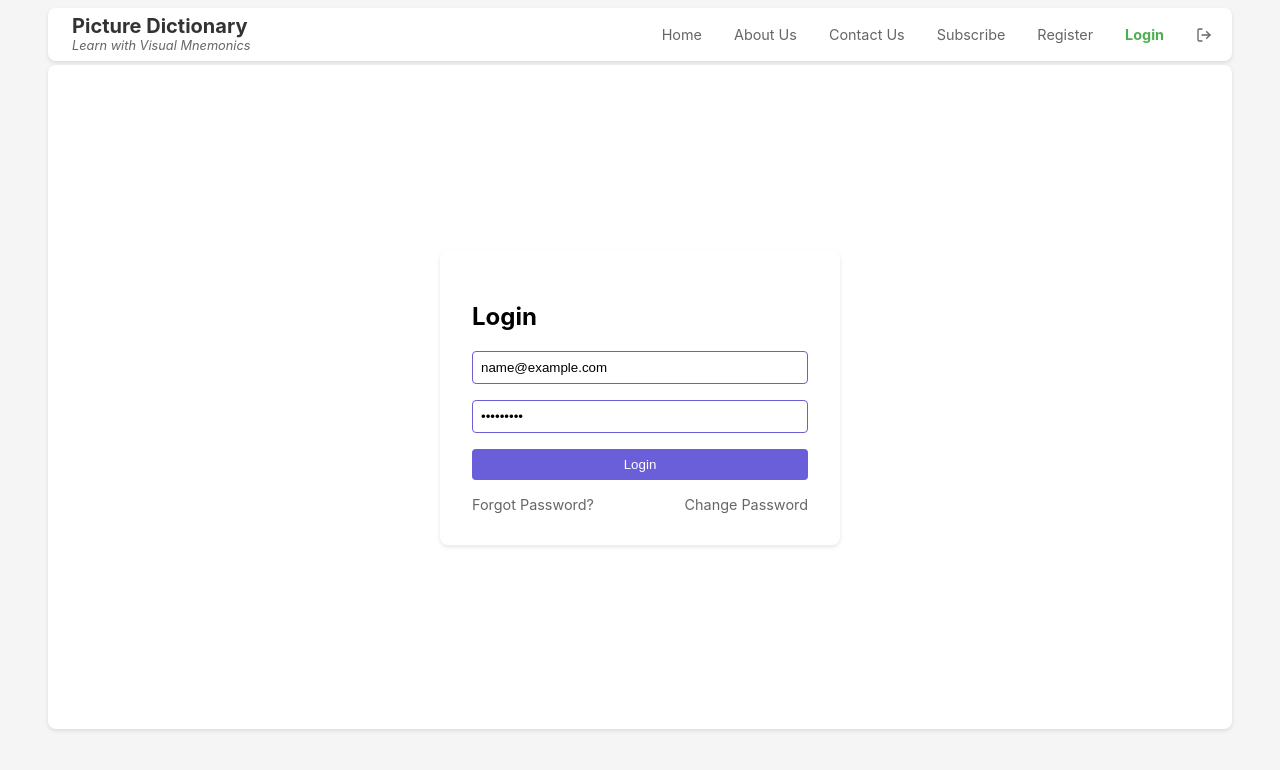
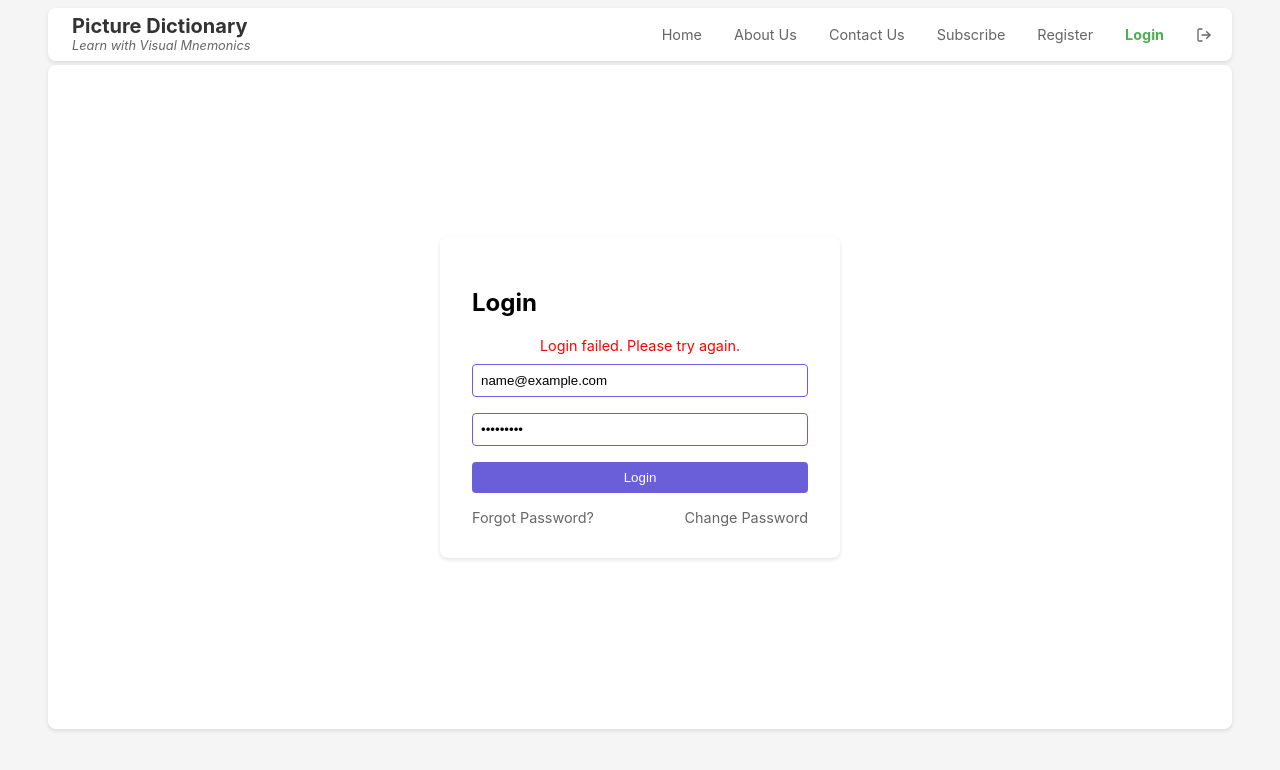
Before and after one commit to ankitvishwaintern/StaticDictionary, an Angular app: page /StaticDictionary/docs/browser/login in a window 1280 px wide. Both pictures are taken after typing "name@example.com", "Sample123" into the empty fields and a click on the button "Login". Shown: the top 770 px of the page. Built offline with nearby package versions, Linux system fonts and the light colour scheme; no server answers.

Commit message:
login message changes

```diff
--- a/src/app/pages/login/login.component.css
+++ b/src/app/pages/login/login.component.css
@@ -66,3 +66,10 @@ button:hover {
   color: #4CAF50;
   text-decoration: underline;
 }
+
+.error-message {
+  color: red;
+  font-size: 0.9rem;
+  margin-bottom: 10px;
+  text-align: center;
+}
--- a/src/app/pages/login/login.component.html
+++ b/src/app/pages/login/login.component.html
@@ -1,6 +1,10 @@
 <div class="login-container">
   <div class="login-card">
     <h2>Login</h2>
+
+    <!-- ✅ Error Message (Added here) -->
+    <div *ngIf="errorMessage" class="error-message">{{ errorMessage }}</div>
+
     <form (ngSubmit)="login()">
       <input type="email" [(ngModel)]="email" name="email" placeholder="Email" required>
       <input type="password" [(ngModel)]="password" name="password" placeholder="Password" required>
--- a/src/app/pages/login/login.component.ts
+++ b/src/app/pages/login/login.component.ts
@@ -16,6 +16,7 @@ export class LoginComponent {
   email = '';
   password = '';
   isLoading = false;
+  errorMessage = '';
 
   constructor(
     private authService: AuthService,
@@ -23,19 +24,44 @@ export class LoginComponent {
     private toastr: ToastrService
   ) {}
 
+  // async login() {
+  //   if (this.email && this.password) {
+  //     try {
+  //       this.isLoading = true;
+  //       await this.authService.login(this.email, this.password);
+  //       this.router.navigate(['/home']);
+  //     } catch (error) {
+  //       console.error('Login failed:', error);
+  //     } finally {
+  //       this.isLoading = false;
+  //     }
+  //   }
+  // }
+
   async login() {
     if (this.email && this.password) {
       try {
         this.isLoading = true;
+        this.errorMessage = '';  // Clear previous error before login attempt
         await this.authService.login(this.email, this.password);
         this.router.navigate(['/home']);
-      } catch (error) {
-        console.error('Login failed:', error);
+      } catch (error: any) {
+        if (error.code === 'auth/wrong-password') {
+          this.errorMessage = 'Incorrect password.';
+        } else if (error.code === 'auth/user-not-found') {
+          this.errorMessage = 'No account found with this email.';
+        } else {
+          this.errorMessage = 'Login failed. Please try again.';
+        }
       } finally {
         this.isLoading = false;
       }
+    } else {
+      this.errorMessage = 'Please enter both email and password';
     }
   }
+
+
 
   onForgotPassword(event: Event) {
     event.preventDefault();
```
